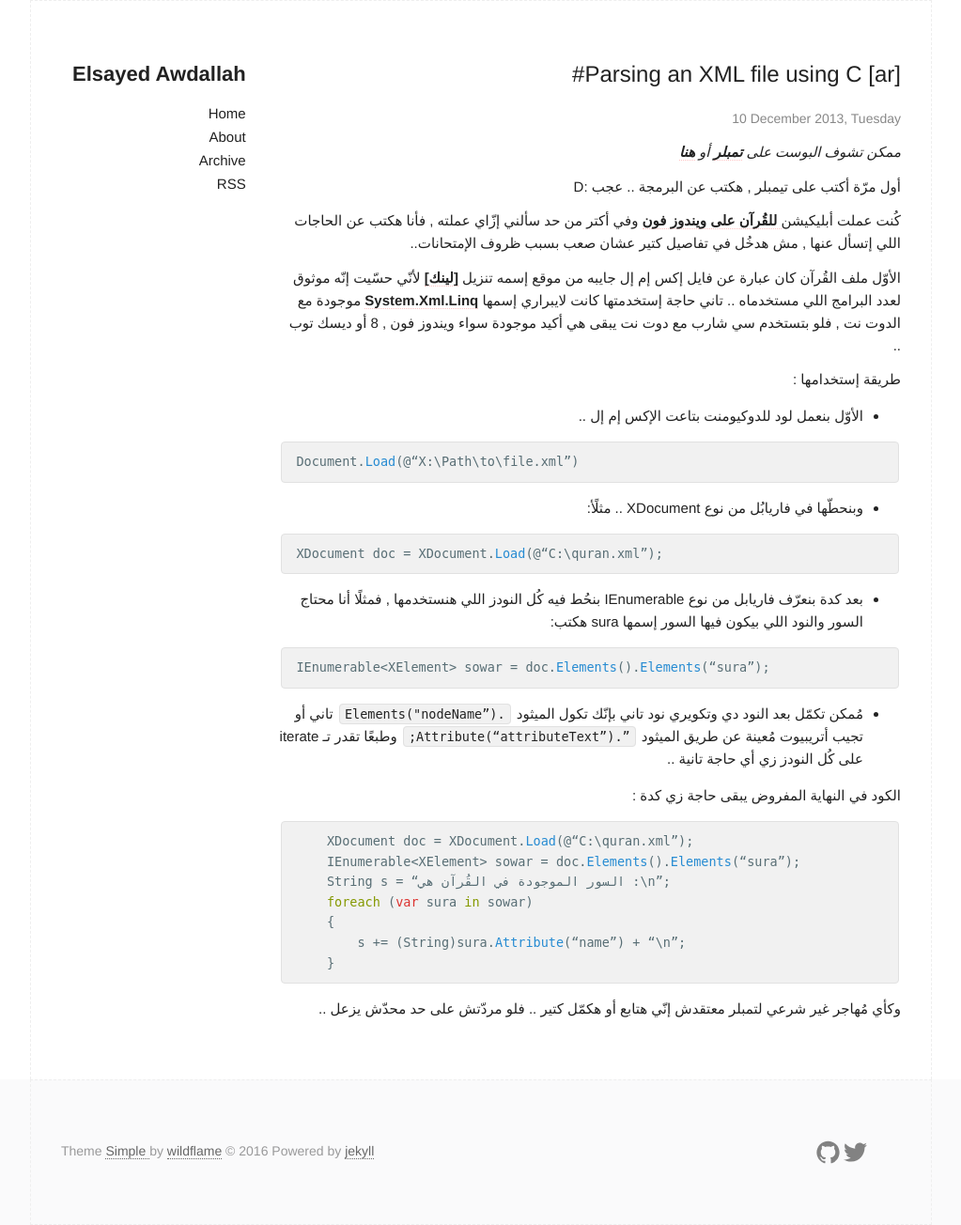
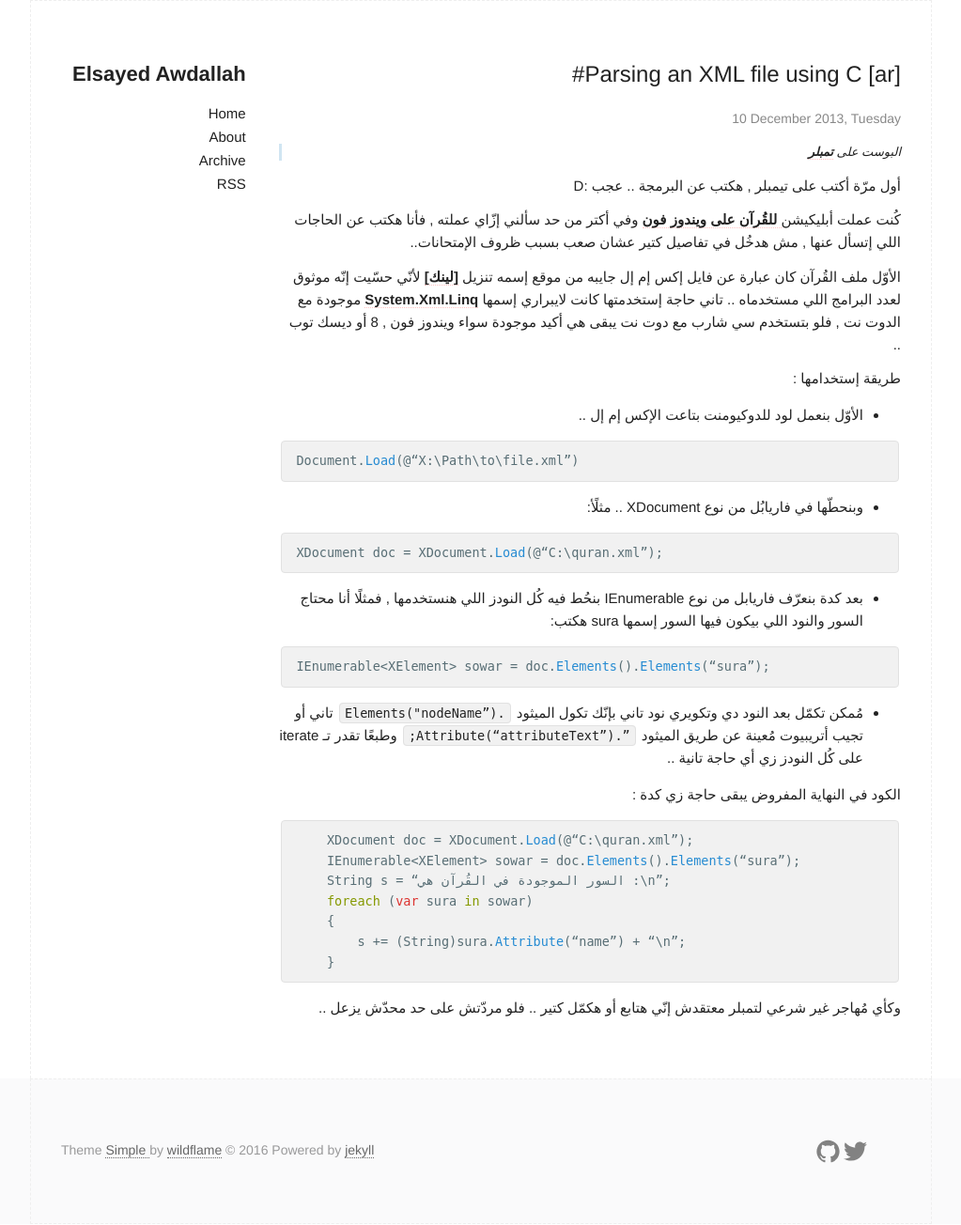
Before and after one commit to eawd/eawd.github.io, a Jekyll site: the page built from _posts/2013-12-10-parse-xml-csharp.markdown, in a window 1280 px wide. Shown: the whole page at 94% size, without its empty margins (128-1151 px from the left). Built offline with Jekyll 4.4.1, drawn with Linux system fonts in a browser that asks for light colours.

Commit message:
change tumblr links

```diff
--- a/_posts/2013-12-10-parse-xml-csharp.markdown
+++ b/_posts/2013-12-10-parse-xml-csharp.markdown
@@ -7,7 +7,7 @@ categories: arabic csharp xml
 url: "http://awdallah.tumblr.com/post/69610334093/parsing-an-xml-file-in-c"
 ---
 
-*ممكن تشوف البوست على [تمبلر](http://awdallah.tumblr.com/post/69610334093/parsing-an-xml-file-in-c) أو [هنا]({{ site.baseurl }}{% post_url 2013-12-10-parse-xml-csharp %})*
+> *البوست على [تمبلر](http://awdallah.tumblr.com/post/69610334093/parsing-an-xml-file-in-c)*
 
 
 أول مرّة أكتب على تيمبلر , هكتب عن البرمجة .. عجب :D
--- a/_posts/2014-12-02-ar-try-hadoop-using-docker.markdown
+++ b/_posts/2014-12-02-ar-try-hadoop-using-docker.markdown
@@ -7,7 +7,7 @@ categories: arabic hadoop docker
 url: "http://awdallah.tumblr.com/post/104174543050/%D8%A5%D8%B2-%D8%A7%D9%8A-%D8%AA%D8%AC%D8%B1-%D8%A8-hadoop-%D8%A8%D8%A7%D8%B3%D8%AA%D8%AE%D8%AF%D8%A7%D9%85-docker"
 ---
 
-*ممكن تشوف البوست على [تمبلر](http://awdallah.tumblr.com/post/104174543050/%D8%A5%D8%B2-%D8%A7%D9%8A-%D8%AA%D8%AC%D8%B1-%D8%A8-hadoop-%D8%A8%D8%A7%D8%B3%D8%AA%D8%AE%D8%AF%D8%A7%D9%85-docker) أو [هنا]({{ site.baseurl }}{% post_url 2014-12-02-ar-try-hadoop-using-docker %})*
+> *البوست على [تمبلر](http://awdallah.tumblr.com/post/104174543050/%D8%A5%D8%B2-%D8%A7%D9%8A-%D8%AA%D8%AC%D8%B1-%D8%A8-hadoop-%D8%A8%D8%A7%D8%B3%D8%AA%D8%AE%D8%AF%D8%A7%D9%85-docker)*
 
 صباح الخير ومساء الخير , في الكُلية الترم ده بندرس كورس Big data وعشان نشتغل بيج داتا لازم نستخدم hadoop.
 
```
